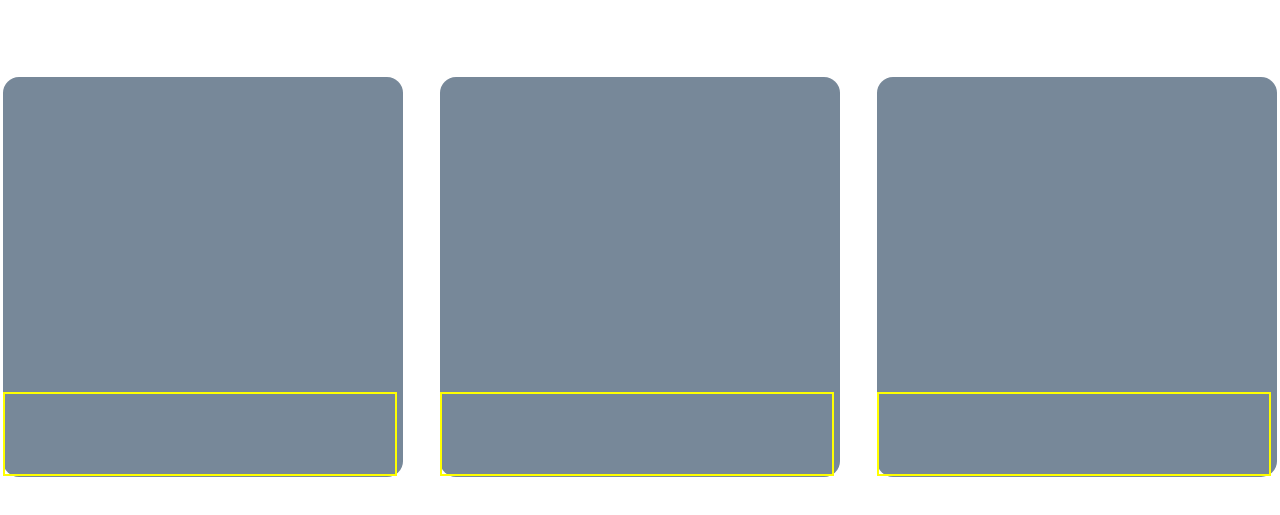
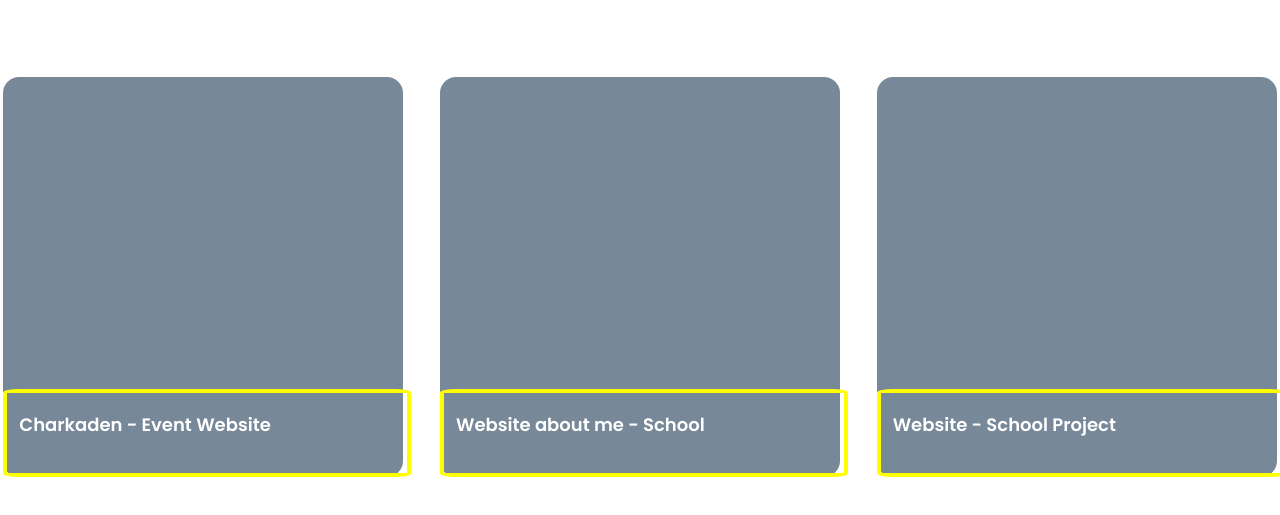
Before and after one commit to SanderRasmus/Portfolio-Sander, a plain HTML site: page pages/projects.html in a window 1280 px wide. Shown: the part 711-1226 px from the top of the page. Drawn offline with Linux system fonts and the light colour scheme.

Commit message:
IT-Project Card Showcase Start

```diff
--- a/pages/projects.html
+++ b/pages/projects.html
@@ -57,18 +57,24 @@
             <div>
                 <div>
                     <p>
-
+                        Charkaden - Event Website
                     </p>
                 </div>
             </div>
             <div>
                 <div>
-
+                    <p>
+                        Website about me - School
+                    </p>
                 </div>
             </div>
             <div>
                 <div>
-
+                    <p>
+                        <p>
+                            Website - School Project
+                        </p>
+                    </p>
                 </div>
             </div>
         </div>
--- a/stylesheet.css
+++ b/stylesheet.css
@@ -376,8 +376,15 @@ a:hover {
 
 .project-itprojects-flexcontainer > div > div {
     height: 80px;
-    width: 390px;
-    border: 2px solid yellow;
+    width: 388px;
+    border: 4px solid yellow;
+    border-radius: 4% 4% 4% 4%;
     position: relative;
-    top: 315px;
+    top: 312px;
+    color: white;
+    font-family: 'Poppins', sans-serif;
+    font-size: 18px;
+    font-weight: 600;
+    text-align: start;
+    padding-left: 12px;
 }
```
